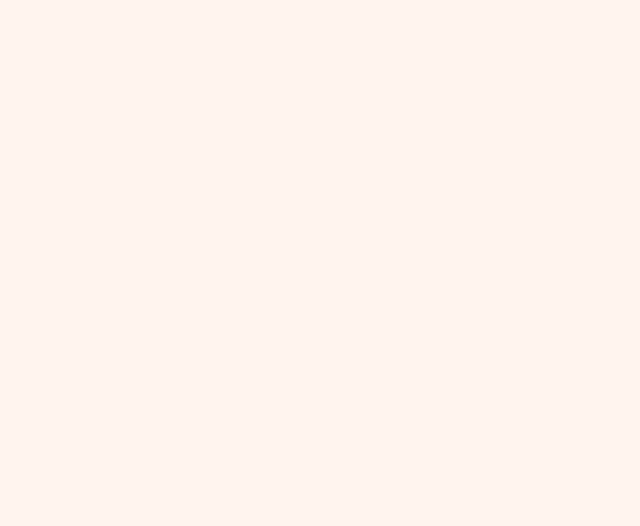
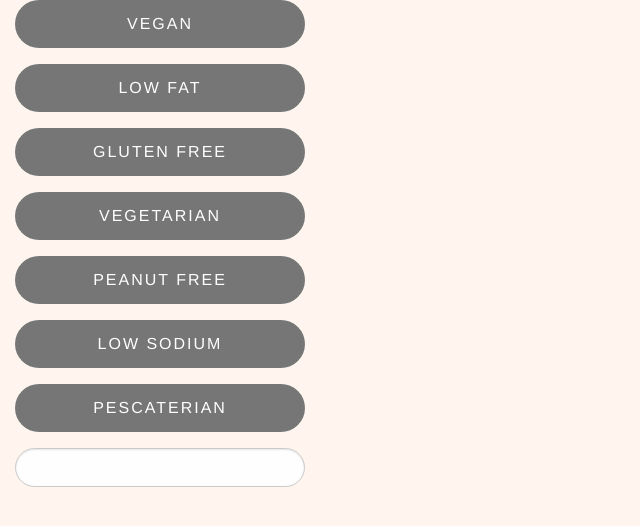
Before and after one commit to Cinosargo22/Grill, a plain HTML site: page index.html in a window 1280 px wide. Shown: the whole page, without its empty margins (0-640 px from the left). Drawn offline with nearby package versions, Linux system fonts and the light colour scheme.

Commit message:
pushing search buttons and bar

```diff
--- a/index.html
+++ b/index.html
@@ -13,17 +13,36 @@
     <link rel="stylesheet" href="style.css" />
     <title>Dinner Party Planner</title>
 </head>
-    <body>
-        <div id ="search-panel" class=" container">
+    <body class="grid-x grid-padding-x grid-margin-y">
+            <section class="medium-3 cell">
+                <div id ="search-panel" class=" container grid-y">
 
+                    <button class="food button button-rounded-hover secondary"> Vegan </button>
 
+                    <button class="food button button-rounded-hover secondary"> Low Fat </button>
 
+                    <button class="food button button-rounded-hover secondary"> Gluten Free </button>
 
+                    <button class="food button button-rounded-hover secondary"> Vegetarian </button>
+
+                    <button class="food button button-rounded-hover secondary"> Peanut Free </button>
+
+                    <button class="food button button-rounded-hover secondary"> Low Sodium </button>
+
+                    <button class="food button button-rounded-hover secondary"> Pescaterian </button>
+
+                    <div class="input-group input-group-rounded">
+                        <input class="input-group-field" type="search">
+                        <!-- <div class="input-group-button">
+                          <input type="submit" class="button secondary" value="Search">
+                        </div> -->
+                    </div>
 
 
 
                 </div>
-
+            </section>
+            <section class="medium-9 cell">
                 <div id ="results-panel" class =" container">
 
 
@@ -44,7 +63,7 @@
 
 
                 </div>
-
+            </section>
 
 
 
--- a/script.js
+++ b/script.js
@@ -1,6 +1,7 @@
 var searchPanel = $('#search-panel');
 var resultsPanel = $('#results-panel');
 var triviaPanel = $('#trivia-panel');
+var foodButtons = $('.food');
 
 
 
@@ -27,3 +28,12 @@ function getQuestions(){
         console.log(data);
     })
 }
+
+foodButtons.click(function(event){
+    if (event.target.classList.contains("secondary")) {
+        $(event.target).removeClass('secondary')
+    } else {
+        $(event.target).addClass('secondary')
+    }
+
+})
--- a/style.css
+++ b/style.css
@@ -7,3 +7,66 @@ body{
     background-color: seashell;
 
 }
+
+.button-rounded-hover {
+  border: 0;
+  border-radius: 5000px;
+  padding: 1rem 2rem;
+  text-transform: uppercase;
+  position: relative;
+  overflow: hidden;
+  font-size: 1rem;
+  letter-spacing: 2px;
+  transition: all 0.35s ease;
+  -webkit-transform: translateZ(0);
+          transform: translateZ(0);
+}
+
+.button-rounded-hover:before {
+  opacity: 0;
+  content: "";
+  position: absolute;
+  top: 0px;
+  bottom: 0px;
+  left: 0px;
+  right: 0px;
+  border-radius: inherit;
+  background-color: #fefefe;
+  transition: all 0.3s;
+  -webkit-transform: translateX(-100%);
+      -ms-transform: translateX(-100%);
+          transform: translateX(-100%);
+}
+
+.button-rounded-hover:after {
+  position: absolute;
+  top: 0px;
+  bottom: 0px;
+  left: 0px;
+  right: 0px;
+  content: '';
+  border-radius: inherit;
+}
+
+.button-rounded-hover:hover,
+.button-rounded-hover:focus {
+  background-color: #115b8d;
+}
+
+.button-rounded-hover:hover:before,
+.button-rounded-hover:focus:before {
+  -webkit-transform: translateX(0%);
+      -ms-transform: translateX(0%);
+          transform: translateX(0%);
+  opacity: 0.25;
+}
+
+.input-group-rounded .input-group-field {
+  border-radius: 5000px 5000px 5000px 5000px;
+  padding-left: 1rem;
+}
+
+.input-group-rounded .input-group-button .button {
+  border-radius: 0 5000px 5000px 0;
+  font-size: 0.8rem;
+}
```
Lines whose indentation alone changed are shown as unchanged.
